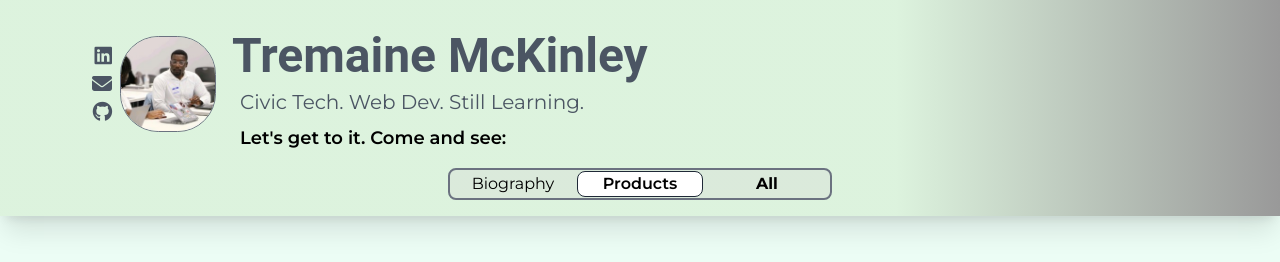
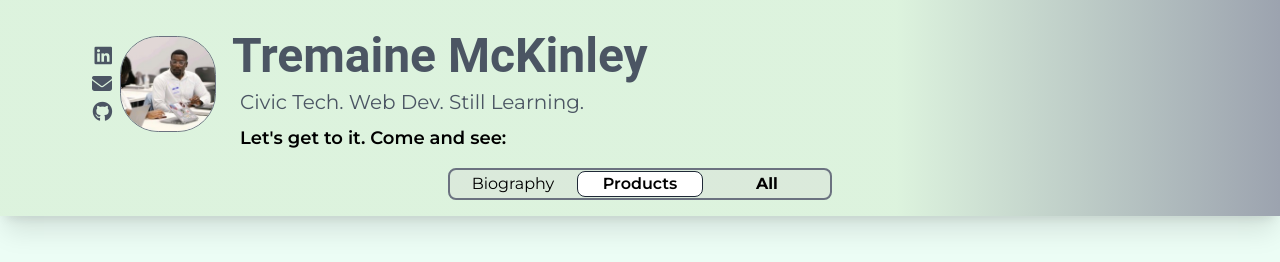
Before and after one commit to tremckinley/tremckinley-portfolio, a React (Vite) app: page / in a window 1280 px wide. Shown: the top 262 px of the page. Built offline with nearby package versions, Linux system fonts and the light colour scheme.

Commit message:
fixed profile card colors

```diff
--- a/src/assets/ProfileCard/ProfileCard.jsx
+++ b/src/assets/ProfileCard/ProfileCard.jsx
@@ -3,7 +3,7 @@ import ViewSelector from "./ViewSelector"
 export default function ProfileCard(props) {
     const { state } = props
     return (
-        <div className="flex flex-col items-center p-4 text-gray-600 shadow-xl bg-gradient-to-t md:bg-gradient-to-r from-[#c9e6c070] from-70% to-[#999999]">
+        <div className="flex flex-col items-center p-4 text-gray-600 shadow-xl bg-gradient-to-t md:bg-gradient-to-r from-[#c9e6c070] from-70% to-gray-400">
             <div className="md:ml-4 flex flex-col md:flex-row items-center md:justify-start w-full">
                 <div className="flex flex-col md:flex-row-reverse items-center">
                     <img className="rounded-[40%] max-h-24 md:max-h-24 border border-gray-500 center" alt="profile image of me" src="src\assets\images\profile photo.jpeg" />
```
